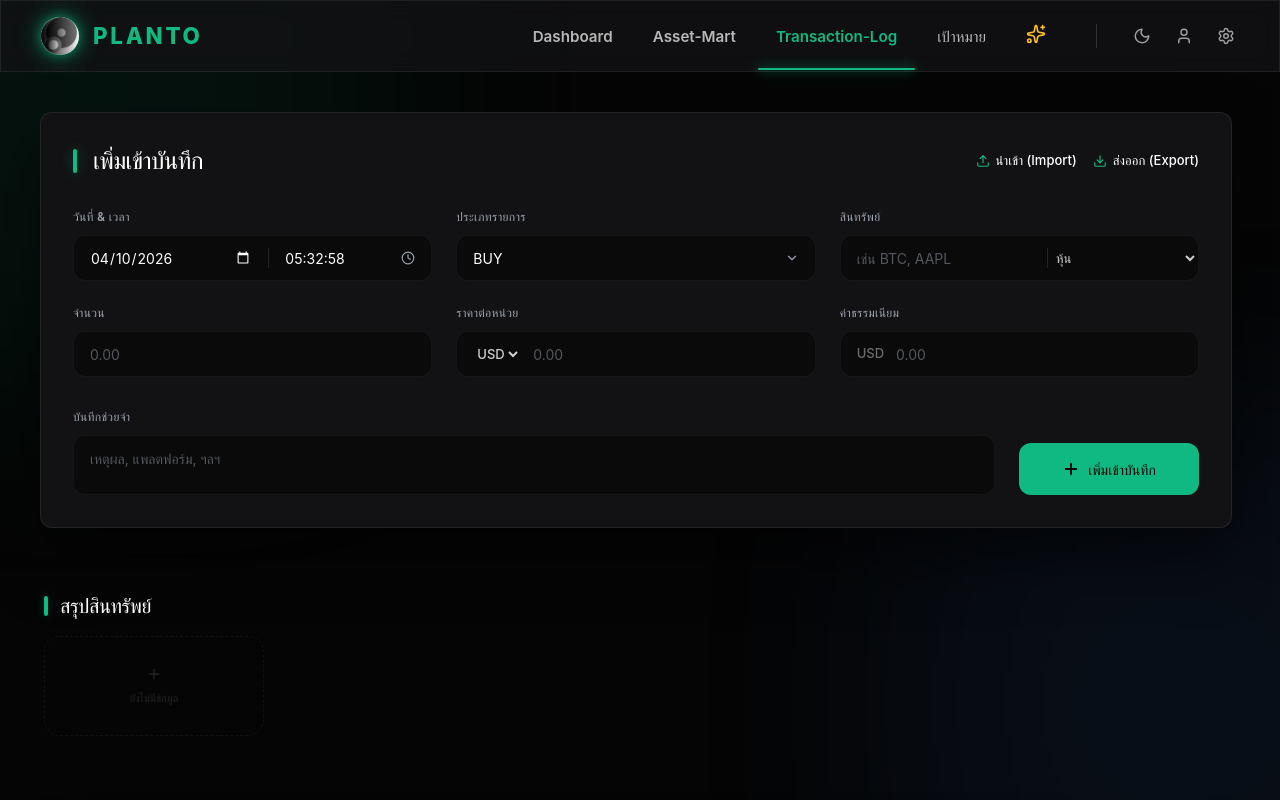
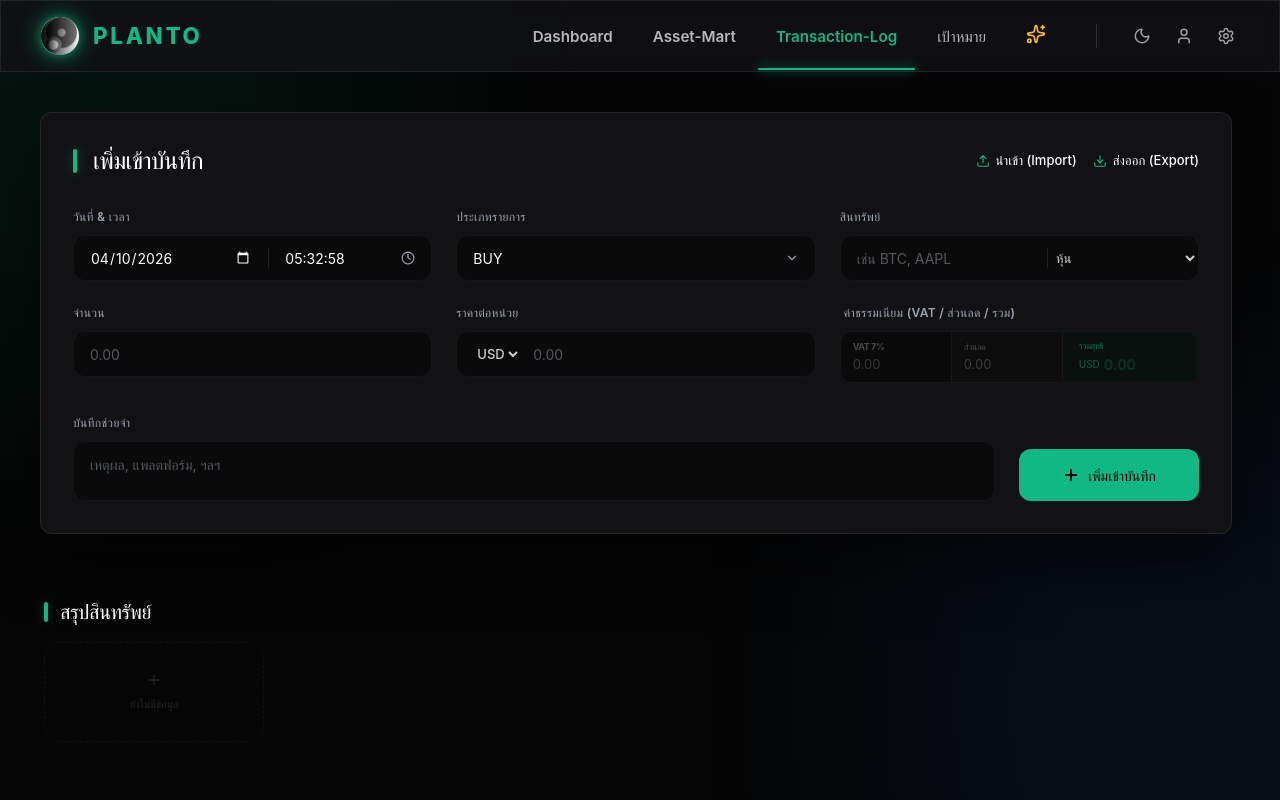
Before and after one commit to Chanon-Su/new_solution, a React (Vite) app: page / in a window 1280 px wide. Both pictures are taken after a click on the item "Transaction-Log". Shown: the top 800 px of the page. Built offline with nearby package versions, Linux system fonts and the light colour scheme.

Commit message:
build: T-log fee discount,vat,sum

```diff
--- a/src/components/TLog/HistoryTable.tsx
+++ b/src/components/TLog/HistoryTable.tsx
@@ -229,14 +229,49 @@ const HistoryTable: React.FC<HistoryTableProps> = ({ transactions, onDelete, onE
                 {/* Fee Cell */}
                 <td className="px-3 py-5 text-right font-mono text-[13px] text-[#9CA3AF]">
                   {isEditing ? (
-                    <input
-                      type="number"
-                      className="bg-black/40 border border-white/10 rounded px-1.5 py-0.5 text-xs w-16 text-right outline-none"
-                      value={displayTx.fee}
-                      onChange={(e) => handleEditChange('fee', e.target.value)}
-                    />
+                    <div className="flex flex-col gap-1 items-end min-w-[80px]">
+                      <div className="flex items-center gap-1">
+                        <span className="text-[8px] opacity-40">VAT</span>
+                        <input
+                          type="number"
+                          className="bg-black/40 border border-white/10 rounded px-1 py-0.5 text-[10px] w-14 text-right outline-none"
+                          value={displayTx.fee_vat || ''}
+                          placeholder="VAT"
+                          onChange={(e) => handleEditChange('fee_vat', e.target.value)}
+                        />
+                      </div>
+                      <div className="flex items-center gap-1">
+                        <span className="text-[8px] opacity-40">DSC</span>
+                        <input
+                          type="number"
+                          className="bg-black/40 border border-white/10 rounded px-1 py-0.5 text-[10px] w-14 text-right outline-none"
+                          value={displayTx.fee_discount || ''}
+                          placeholder="Disc"
+                          onChange={(e) => handleEditChange('fee_discount', e.target.value)}
+                        />
+                      </div>
+                      <div className="flex items-center gap-1 border-t border-white/5 pt-1 mt-0.5">
+                        <span className="text-[8px] font-bold text-[#10B981]">TTL</span>
+                        <input
+                          type="number"
+                          className="bg-black/40 border border-[#10B981]/30 rounded px-1 py-0.5 text-[11px] w-16 text-right outline-none font-bold text-[#10B981]"
+                          value={displayTx.fee}
+                          onChange={(e) => handleEditChange('fee', e.target.value)}
+                        />
+                      </div>
+                    </div>
                   ) : (
-                    fee > 0 ? fee.toLocaleString(undefined, { minimumFractionDigits: 2 }) : '-'
+                    <div className="flex flex-col items-end">
+                      <span className="text-white/80 font-bold">
+                        {fee > 0 ? fee.toLocaleString(undefined, { minimumFractionDigits: 2 }) : '-'}
+                      </span>
+                      {(displayTx.fee_vat || displayTx.fee_discount) ? (
+                        <div className="flex gap-2 text-[9px] opacity-40 font-sans tracking-tight">
+                          {displayTx.fee_vat ? <span>VAT: {Number(displayTx.fee_vat).toLocaleString(undefined, { minimumFractionDigits: 2 })}</span> : null}
+                          {displayTx.fee_discount ? <span>Disc: {Number(displayTx.fee_discount).toLocaleString(undefined, { minimumFractionDigits: 2 })}</span> : null}
+                        </div>
+                      ) : null}
+                    </div>
                   )}
                 </td>
 
--- a/src/components/TLog/TLog_zone1_Form.tsx
+++ b/src/components/TLog/TLog_zone1_Form.tsx
@@ -27,6 +27,8 @@ const TLog_zone1_Form: React.FC = () => {
     amount: '',
     price: '',
     fee: '',
+    fee_vat: '',
+    fee_discount: '',
     currency: 'USD' as 'USD' | 'THB',
     notes: ''
   });
@@ -69,6 +71,21 @@ const TLog_zone1_Form: React.FC = () => {
       setFormData(prev => ({ ...prev, category: lastCategory }));
     }
   }, []);
+
+  // Auto-sum logic for Fee: VAT + Discount -> Total
+  // Only auto-calculates if user is typing in VAT or Discount fields
+  // If user types directly in 'fee' (Total), it stays as the source of truth
+  const [isTotalOverridden, setIsTotalOverridden] = React.useState(false);
+
+  React.useEffect(() => {
+    if (!isTotalOverridden) {
+      const vat = parseFloat(formData.fee_vat) || 0;
+      const discount = parseFloat(formData.fee_discount) || 0;
+      if (formData.fee_vat || formData.fee_discount) {
+        setFormData(prev => ({ ...prev, fee: (vat + discount).toString() }));
+      }
+    }
+  }, [formData.fee_vat, formData.fee_discount, isTotalOverridden]);
 
   const handleInputChange = (e: React.ChangeEvent<HTMLInputElement | HTMLSelectElement | HTMLTextAreaElement>) => {
     const { name, value } = e.target;
@@ -158,6 +175,13 @@ const TLog_zone1_Form: React.FC = () => {
     // Allow only digits and a single decimal point
     if (/^\d*\.?\d*$/.test(rawValue) || rawValue === '') {
       setFormData(prev => ({ ...prev, [name]: rawValue }));
+
+      // If user manually edits 'fee', mark as overridden
+      if (name === 'fee') {
+        setIsTotalOverridden(true);
+      }
+      // If user clears VAT and Discount, we might want to allow auto-sum again?
+      // For now, once edited manually, it stays manual until a new form
     }
   };
 
@@ -178,6 +202,8 @@ const TLog_zone1_Form: React.FC = () => {
       price: parseFloat(formData.price),
       currency: formData.currency,
       fee: parseFloat(formData.fee) || 0,
+      fee_vat: parseFloat(formData.fee_vat) || 0,
+      fee_discount: parseFloat(formData.fee_discount) || 0,
       notes: formData.notes
     };
 
@@ -193,10 +219,14 @@ const TLog_zone1_Form: React.FC = () => {
         asset: '',
         amount: '',
         price: '',
+        price: '',
         fee: '',
+        fee_vat: '',
+        fee_discount: '',
         notes: '',
         frequency: undefined
       }));
+      setIsTotalOverridden(false);
 
       setTimeout(() => setIsSuccess(false), 2000);
     }, 600);
@@ -476,7 +506,7 @@ const TLog_zone1_Form: React.FC = () => {
               </select>
             </ZenField>
 
-            <ZenField label="จำนวน" className="tlog-field-amount">
+            <ZenField label="จำนวน" className="tlog-field-amount col-span-1">
               <input
                 type="text"
                 name="amount"
@@ -488,7 +518,7 @@ const TLog_zone1_Form: React.FC = () => {
               />
             </ZenField>
 
-            <ZenField label="ราคาต่อหน่วย" className="tlog-field-price">
+            <ZenField label="ราคาต่อหน่วย" className="tlog-field-price col-span-1">
               <select
                 name="currency"
                 value={formData.currency}
@@ -509,19 +539,52 @@ const TLog_zone1_Form: React.FC = () => {
               />
             </ZenField>
 
-            <ZenField label="ค่าธรรมเนียม" className="tlog-field-fee">
-              <div className="flex items-center pl-4 text-[13px] font-medium text-white opacity-40">
-                {formData.currency}
+            <div className="tlog-fee-group col-span-1 md:col-span-3 lg:col-span-1">
+              <div className="flex flex-col gap-2.5">
+                <label className="text-xs font-semibold text-[#9CA3AF] tracking-wide uppercase px-1">ค่าธรรมเนียม (VAT / ส่วนลด / รวม)</label>
+                <div className="flex items-stretch h-[52px] bg-[#0a0a0a] border border-[rgba(255,255,255,0.05)] rounded-xl overflow-hidden focus-within:border-[#10B981] transition-all duration-200">
+                  {/* VAT 7% */}
+                  <div className="flex-1 flex flex-col justify-center border-r border-white/5 px-3">
+                    <span className="text-[9px] font-bold text-[#9CA3AF] opacity-40 uppercase tracking-tighter mb-0.5">VAT 7%</span>
+                    <input
+                      type="text"
+                      name="fee_vat"
+                      value={formatWithCommas(formData.fee_vat)}
+                      onChange={handleNumericInputChange}
+                      placeholder="0.00"
+                      className="w-full bg-transparent border-none text-white text-[13px] outline-none placeholder:text-[#9CA3AF]/30"
+                    />
                   </div>
+                  {/* Discount */}
+                  <div className="flex-1 flex flex-col justify-center border-r border-white/5 px-3 bg-white/[0.01]">
+                    <span className="text-[9px] font-bold text-[#9CA3AF] opacity-40 uppercase tracking-tighter mb-0.5">ส่วนลด</span>
+                    <input
+                      type="text"
+                      name="fee_discount"
+                      value={formatWithCommas(formData.fee_discount)}
+                      onChange={handleNumericInputChange}
+                      placeholder="0.00"
+                      className="w-full bg-transparent border-none text-white text-[13px] outline-none placeholder:text-[#9CA3AF]/30"
+                    />
+                  </div>
+                  {/* Total Fee */}
+                  <div className="flex-[1.2] flex flex-col justify-center px-4 bg-[#10B981]/[0.03]">
+                    <span className="text-[9px] font-bold text-[#10B981] opacity-60 uppercase tracking-tighter mb-0.5">รวมสุทธิ</span>
+                    <div className="flex items-center gap-1">
+                      <span className="text-[10px] font-medium text-[#10B981] opacity-40">{formData.currency}</span>
                       <input
                         type="text"
                         name="fee"
                         value={formatWithCommas(formData.fee)}
                         onChange={handleNumericInputChange}
                         placeholder="0.00"
-                className="flex-1 bg-transparent border-none px-3 text-white text-[14px] outline-none placeholder:text-[#9CA3AF]/50"
+                        className="w-full bg-transparent border-none text-[#10B981] text-[14px] font-bold outline-none placeholder:text-[#10B981]/20"
                       />
-            </ZenField>
+                    </div>
+                  </div>
+                </div>
+              </div>
+            </div>
           </div>
 
           <div className="tlog-form-footer flex flex-col md:flex-row gap-6 items-stretch md:items-end">
--- a/src/types.ts
+++ b/src/types.ts
@@ -35,6 +35,8 @@ export type Transaction = {
   price: number;
   currency: 'THB' | 'USD';
   fee: number;
+  fee_discount?: number;
+  fee_vat?: number;
   notes: string;
 };
 
```
Lines whose indentation alone changed are shown as unchanged.
